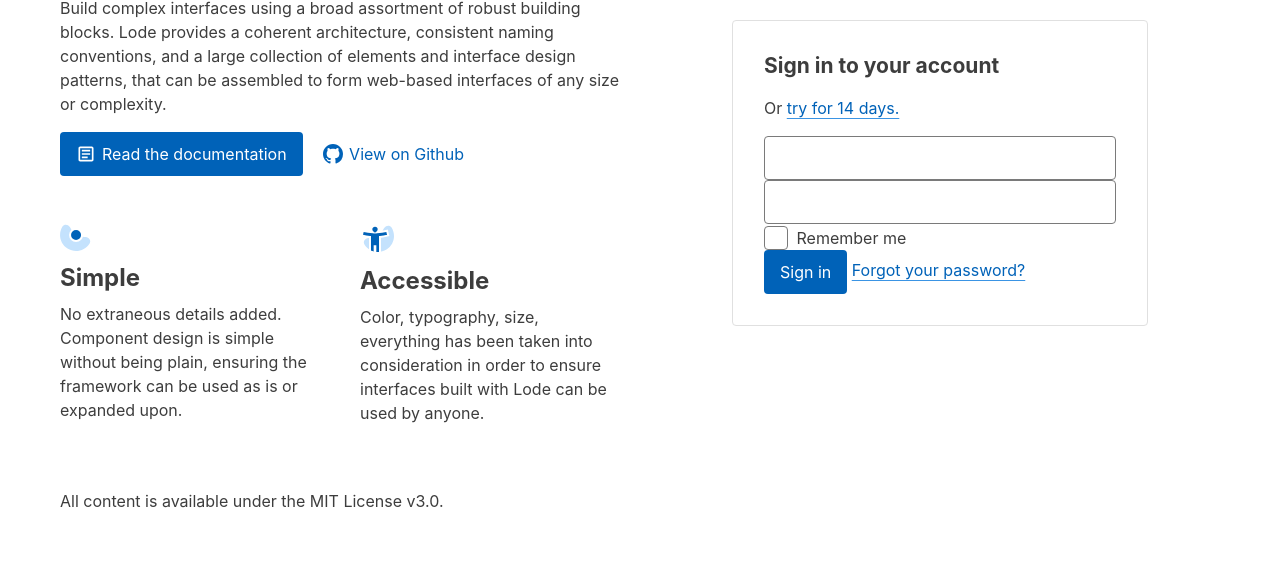
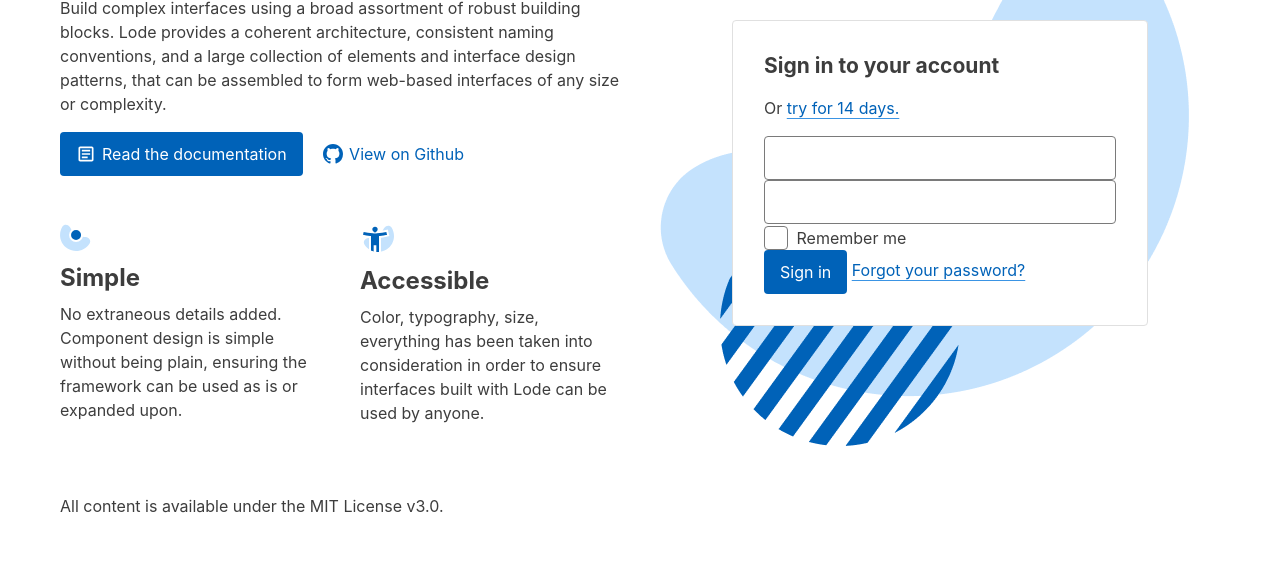
Before and after one commit to pixeltrove/lode-website, a website: page index.html in a window 1280 px wide. Shown: the part 336-902 px from the top of the page. Drawn offline with Linux system fonts and the light colour scheme.

Commit message:
Add demo background

```diff
--- a/source/components/demo.scss
+++ b/source/components/demo.scss
@@ -6,7 +6,11 @@
 
 .demo {
   padding-right: $space-large-b;
+  padding-bottom: 3 * $space-large-b;
   padding-left: $space-large-b;
+  background-image: url("../assets/background.png");
+  background-repeat: no-repeat;
+  background-position: left bottom;
 
   &-heading {
     margin-bottom: $space-regular;
@@ -18,6 +22,7 @@
     padding: calc(#{$space-large-c} - #{$border-width-regular});
     border: $border-width-regular solid $color-neutral-light-c;
     border-radius: $border-radius-regular;
+    background-color: $color-white-regular;
 
     @include set-breakpoint(tablet) {
       margin-top: $space-large-c;
```
Also changed, not shown: assets/background.png (added), build/main.css.
